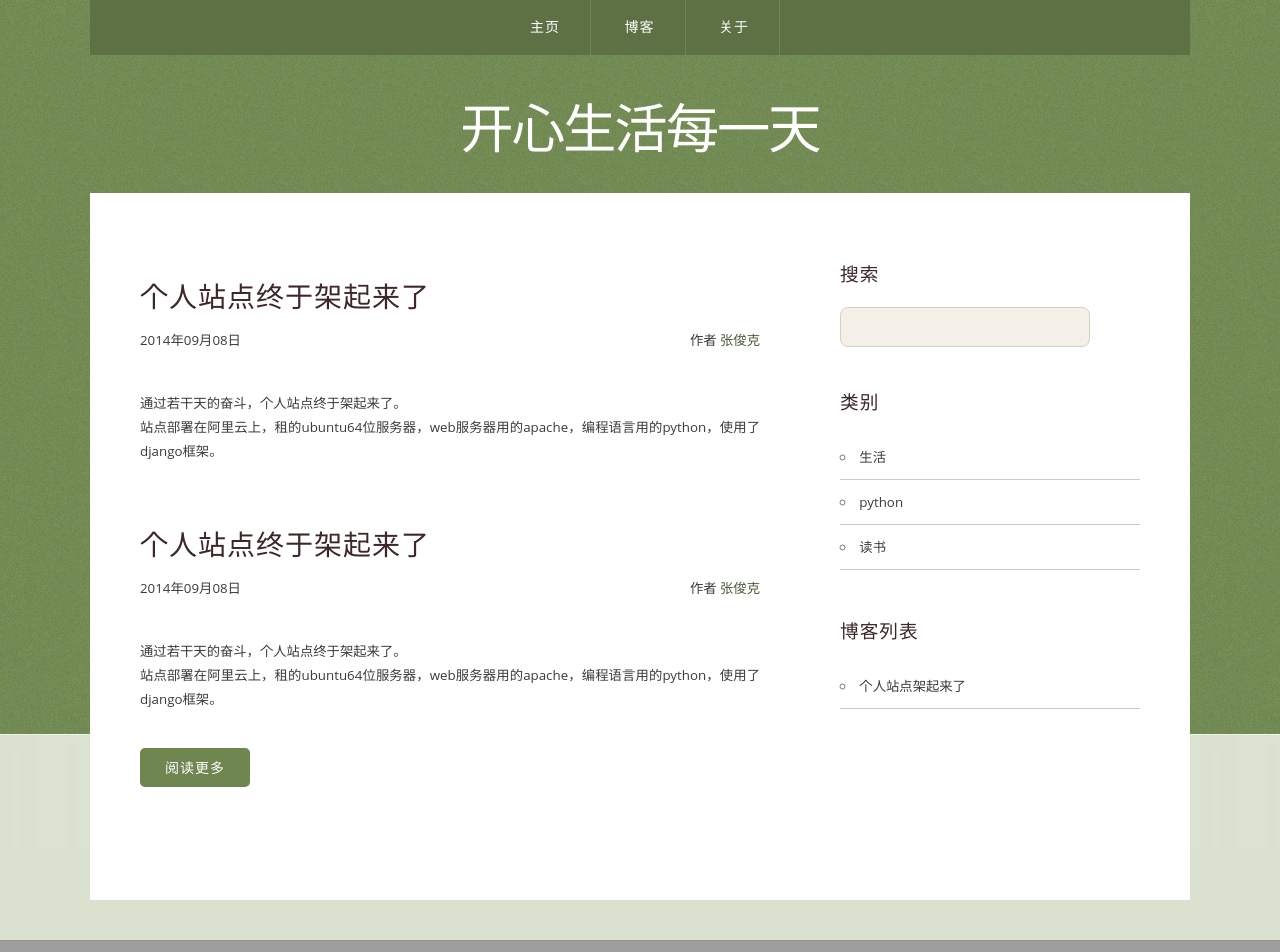
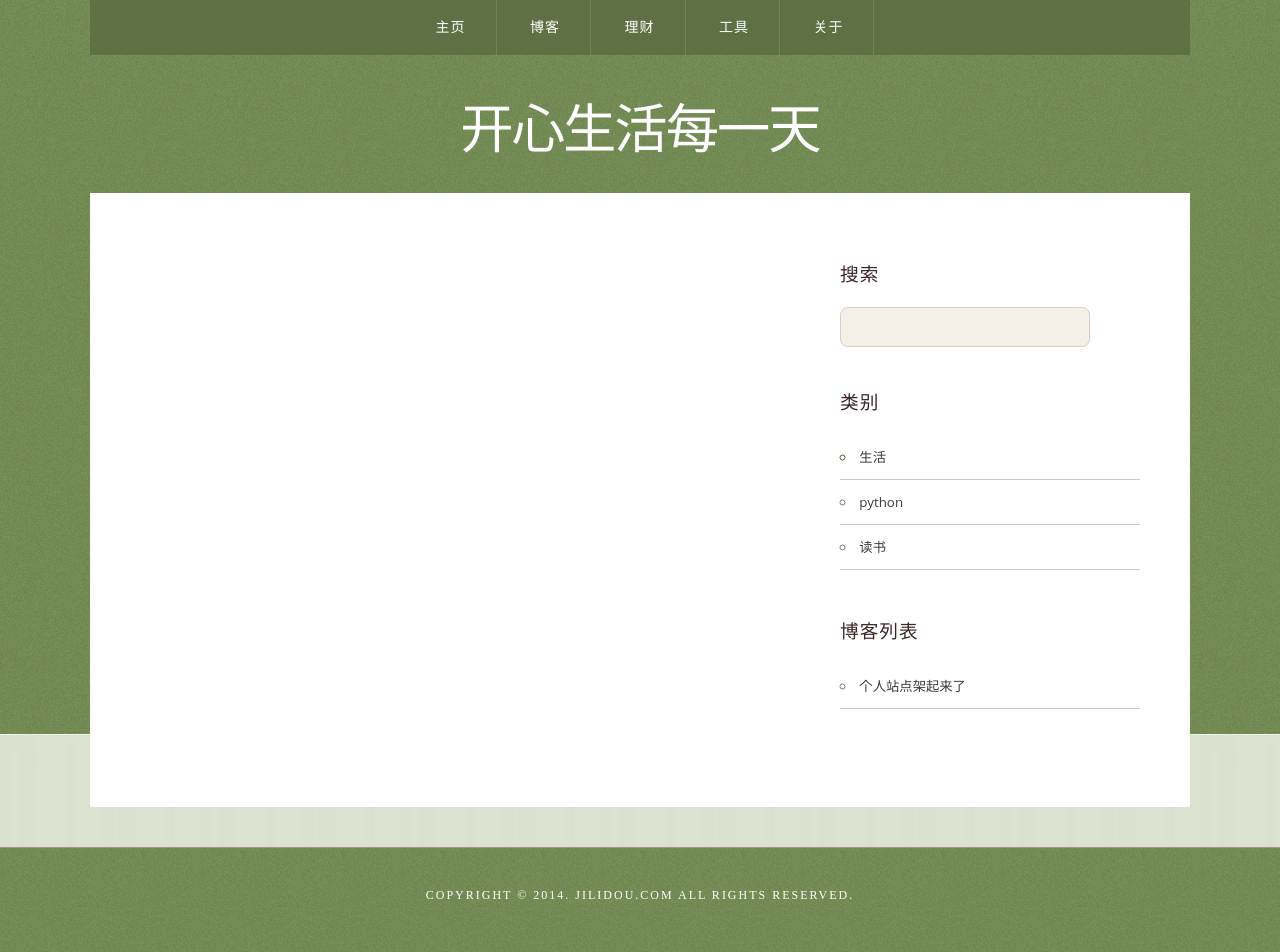
Before and after one commit to coderwoodman/mainsites, a Django app: template templates/index.html in a window 1280 px wide. Shown: the top 952 px of the page. Run offline with Django 3.2, Linux system fonts and the light colour scheme; the template is opened without the code that fills it, so the values that code supplies are empty; parts of the project's set-up code (start-up, migrations or seed data) failed here and were passed over; grey boxes are pictures that could not be loaded.

Commit message:
i don't know

```diff
--- a/mainsites/urls.py
+++ b/mainsites/urls.py
@@ -11,6 +11,7 @@ urlpatterns = patterns('',
     url(r'^admin/', include(admin.site.urls)),
     url(r'^$',views.index),
     url(r'^about$',views.about),
+    url(r'^tool$',views.tool),
     url(r'^blog/$',blogs.views.bloglist),
     url(r'^blogadd/$',blogs.views.blog_add),
 
--- a/templates/base.html
+++ b/templates/base.html
@@ -12,7 +12,9 @@
 	<div id="menu">
 		<ul>
 			<li class="current_page_item"><a href="#">主页</a></li>
-			<li><a href="#">博客</a></li>
+			<li><a href="/blog">博客</a></li>
+			<li><a href="#">理财</a></li>
+			<li><a href="/tool">工具</a></li>
 			<li><a href="/about">关于</a></li>
 		</ul>
 	</div>
--- a/templates/index.html
+++ b/templates/index.html
@@ -8,23 +8,6 @@
 		<div id="page-bgtop">
 			<div id="page-bgbtm">
 				<div id="content">
-					<div class="post post-alt">
-						<h2 class="title"><a href="#">个人站点终于架起来了</a></h2>
-                        <p class="meta"><span class="date">2014年09月08日</span><span class="posted">作者 <a href="#">张俊克</a></span></p>
-						<div style="clear: both;">&nbsp;</div>
-						<div class="entry">
-                            <p>通过若干天的奋斗，个人站点终于架起来了。<br/>站点部署在阿里云上，租的ubuntu64位服务器，web服务器用的apache，编程语言用的python，使用了django框架。</p>
-						</div>
-					</div>
-					<div class="post">
-						<h2 class="title"><a href="#">个人站点终于架起来了 </a></h2>
-                        <p class="meta"><span class="date">2014年09月08日</span><span class="posted">作者 <a href="#">张俊克</a></span></p>
-						<div style="clear: both;">&nbsp;</div>
-						<div class="entry">
-							<p>通过若干天的奋斗，个人站点终于架起来了。<br/>站点部署在阿里云上，租的ubuntu64位服务器，web服务器用的apache，编程语言用的python，使用了django框架。</p>
-							<p class="links"><a href="#" class="button">阅读更多</a></p>
-						</div>
-					</div>
                     {% for blog in bloglist %}
 					<div class="post">
 						<h2 class="title"><a href="#">{{ blog.blogtitle }}</a></h2>
```
Also changed, not shown: mainsites/views.py (+6 -3 lines), static/images/bkg02.png (added).
